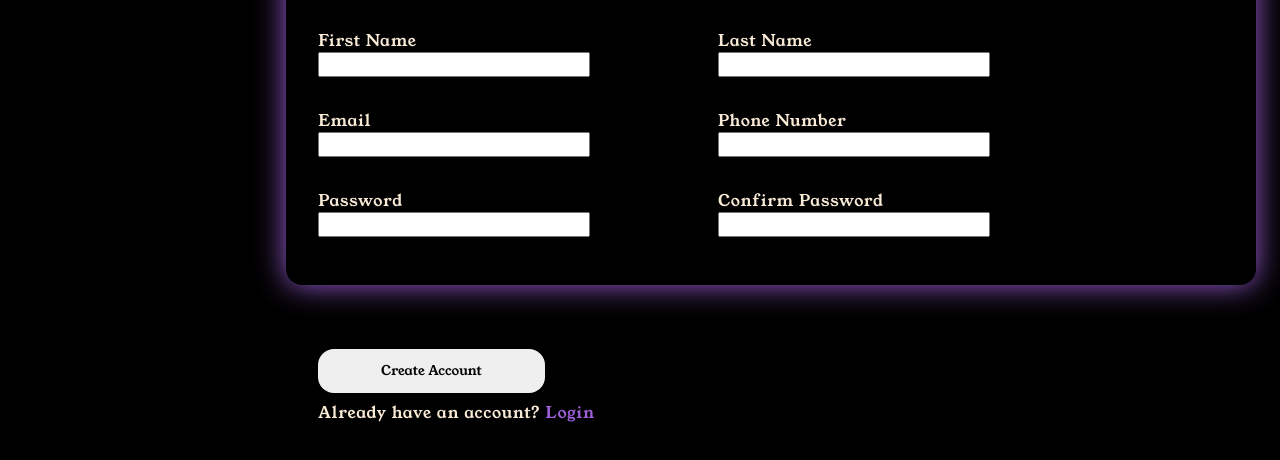
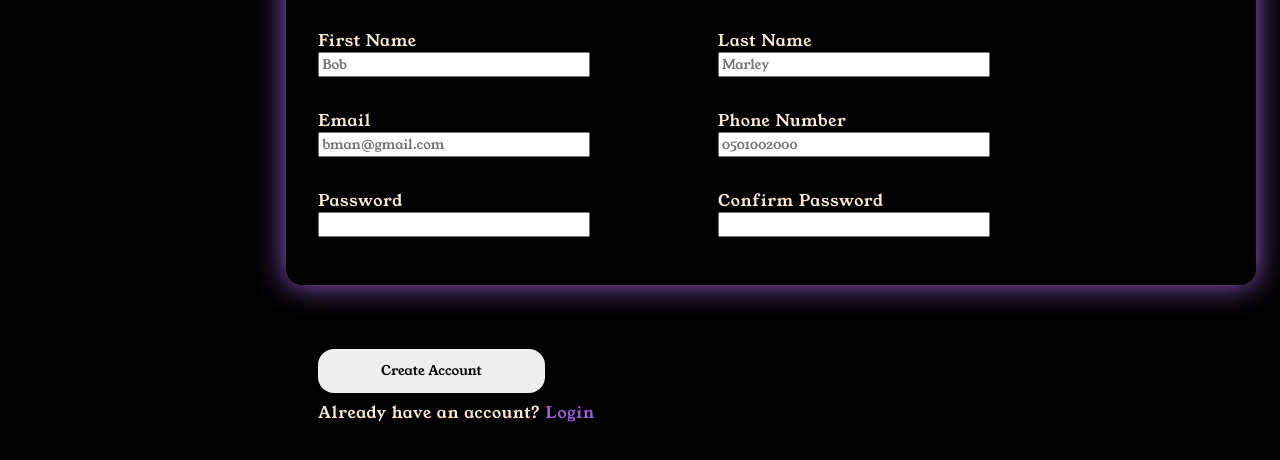
Before and after one commit to zuhayramin/odin-sign-up-form, a plain HTML site: page index.html in a window 1280 px wide. Shown: the part 240-700 px from the top of the page. Drawn offline with Linux system fonts and the light colour scheme.

Commit message:
Add validation and required attributes

```diff
--- a/index.html
+++ b/index.html
@@ -52,35 +52,61 @@
                     id="sign-up-form">
                     <div class="first-name">
                         <label for="first-name">First Name</label>
-                        <input type="text" name="first-name" id="first-name" />
+                        <input
+                            type="text"
+                            minlength="3"
+                            name="first-name"
+                            id="first-name"
+                            placeholder="Bob" />
                     </div>
 
                     <div class="last-name">
                         <label for="last-name">Last Name</label>
-                        <input type="text" name="last-name" id="last-name" />
+                        <input
+                            type="text"
+                            minlength="3"
+                            name="last-name"
+                            id="last-name"
+                            placeholder="Marley" />
                     </div>
 
                     <div class="email">
                         <label for="email">Email</label>
-                        <input type="email" name="email" id="email" />
+                        <input
+                            type="email"
+                            name="email"
+                            id="email"
+                            required
+                            placeholder="bman@gmail.com" />
                     </div>
 
                     <div class="phone">
                         <label for="phone">Phone Number</label>
-                        <input type="tel" name="phone" id="phone" />
+                        <input
+                            type="tel"
+                            name="phone"
+                            id="phone"
+                            placeholder="0501002000" />
                     </div>
 
                     <div class="password">
                         <label for="password">Password</label>
-                        <input type="password" name="password" id="password" />
+                        <input
+                            type="password"
+                            pattern="(?=^.{8,}$)((?=.*\d)|(?=.*\W+))(?![.\n])(?=.*[A-Z])(?=.*[a-z]).*$"
+                            name="password"
+                            id="password"
+                            required />
                     </div>
 
                     <div class="confirm-password">
                         <label for="confirm-password">Confirm Password</label>
                         <input
                             type="password"
+                            pattern="(?=^.{8,}$)((?=.*\d)|(?=.*\W+))(?![.\n])(?=.*[A-Z])(?=.*[a-z]).*$"
                             name="confirm-password"
-                            id="confirm-password" />
+                            id="confirm-password"
+                            required />
                     </div>
                 </form>
             </div>
```
